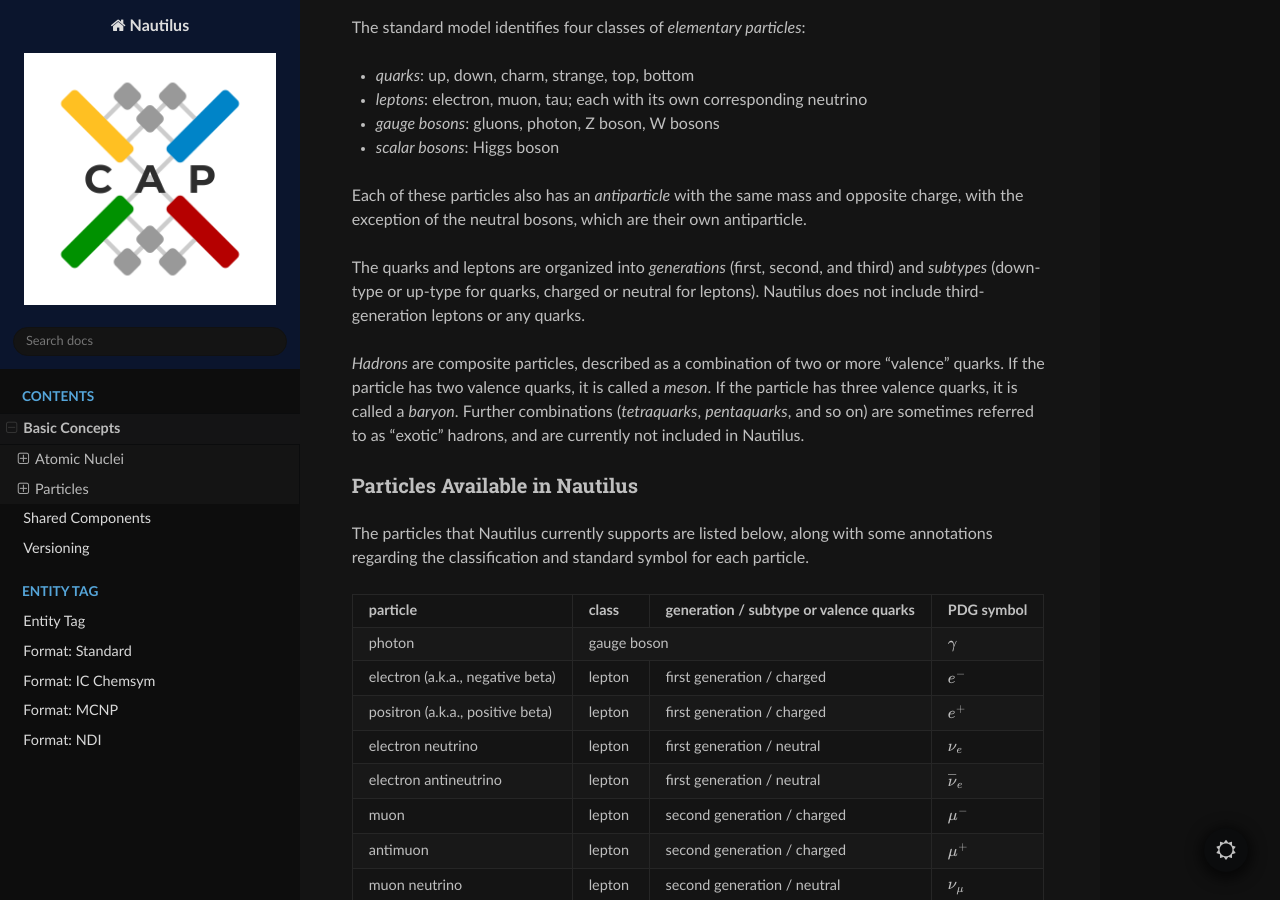
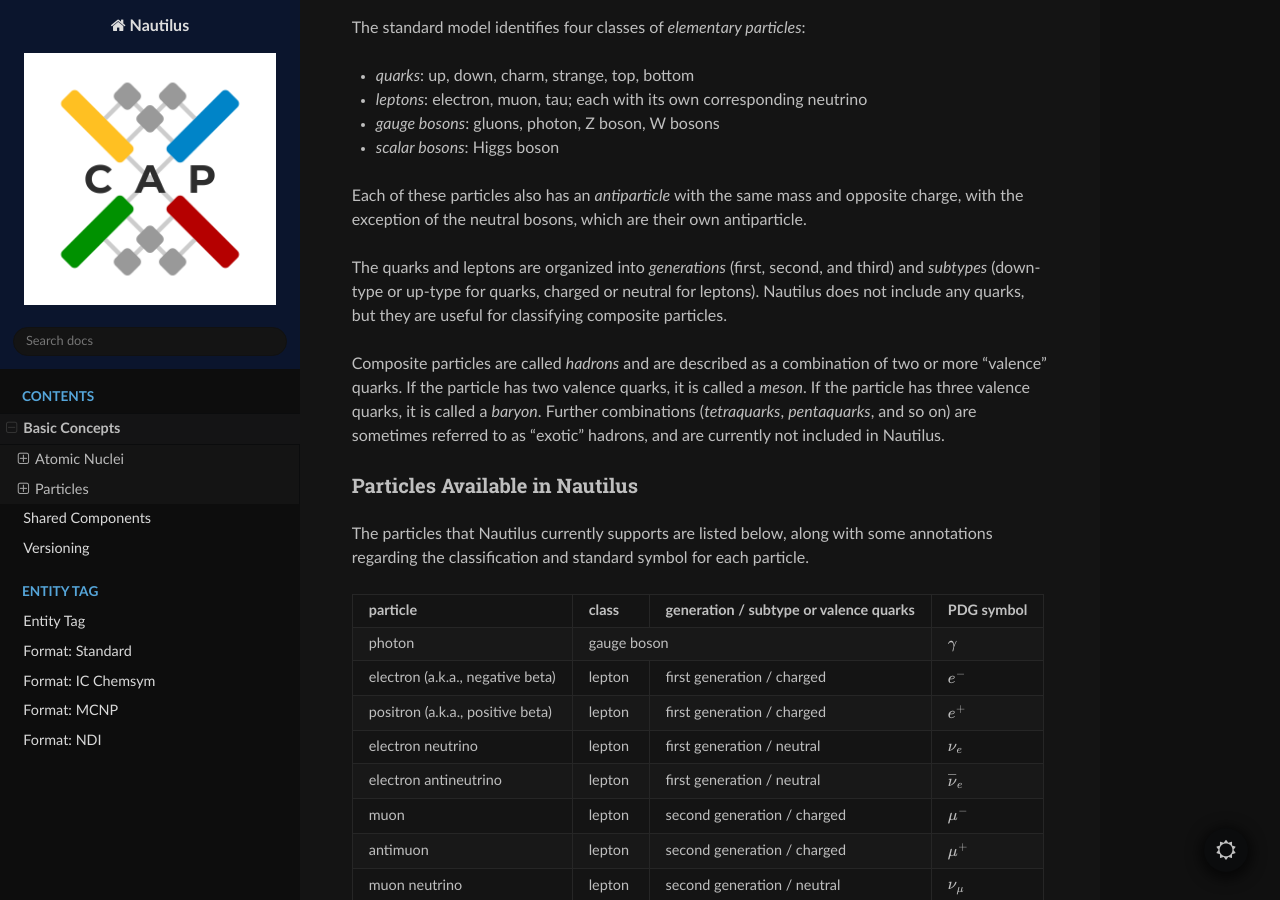
Before and after one commit to lanl/Nautilus, a Sphinx documentation site: the page built from doc/sphinx/src/concepts.rst, in a window 1280 px wide and 900 px high, scrolled down 2542 px. Built offline with Sphinx 7.4.7 and the Read the Docs theme 3.1.0, drawn with Linux system fonts in a browser that asks for light colours.

Commit message:
Minor edit

```diff
--- a/doc/sphinx/src/concepts.rst
+++ b/doc/sphinx/src/concepts.rst
@@ -122,13 +122,14 @@
 exception of the neutral bosons, which are their own antiparticle.
 
 The quarks and leptons are organized into *generations* (first, second, and third) and *subtypes*
-(down-type or up-type for quarks, charged or neutral for leptons).  Nautilus does not include
-third-generation leptons or any quarks.
+(down-type or up-type for quarks, charged or neutral for leptons).  Nautilus does not include any
+quarks, but they are useful for classifying composite particles.
 
-*Hadrons* are composite particles, described as a combination of two or more "valence" quarks.  If
-the particle has two valence quarks, it is called a *meson*.  If the particle has three valence
-quarks, it is called a *baryon*.  Further combinations (*tetraquarks*, *pentaquarks*, and so on)
-are sometimes referred to as "exotic" hadrons, and are currently not included in Nautilus.
+Composite particles are called *hadrons* and are described as a combination of two or more
+"valence" quarks.  If the particle has two valence quarks, it is called a *meson*.  If the particle
+has three valence quarks, it is called a *baryon*.  Further combinations (*tetraquarks*,
+*pentaquarks*, and so on) are sometimes referred to as "exotic" hadrons, and are currently not
+included in Nautilus.
 
 Particles Available in Nautilus
 ~~~~~~~~~~~~~~~~~~~~~~~~~~~~~~~~~~~~~~~~~~~~~~~~~~~~~~~~~~~~~~~~~~~~~~~~~~~~~~~~~~~~~~~~~~~~~~~~~~~
```
